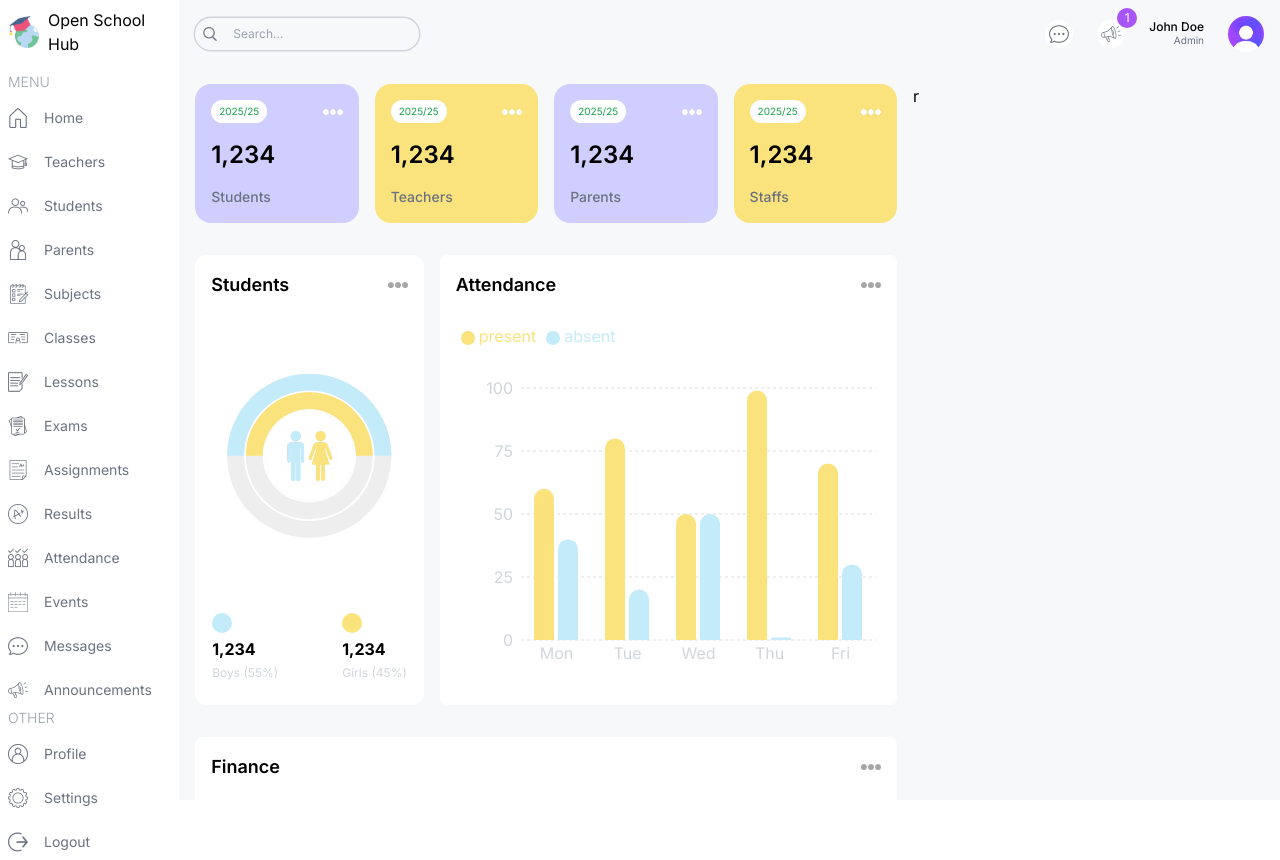
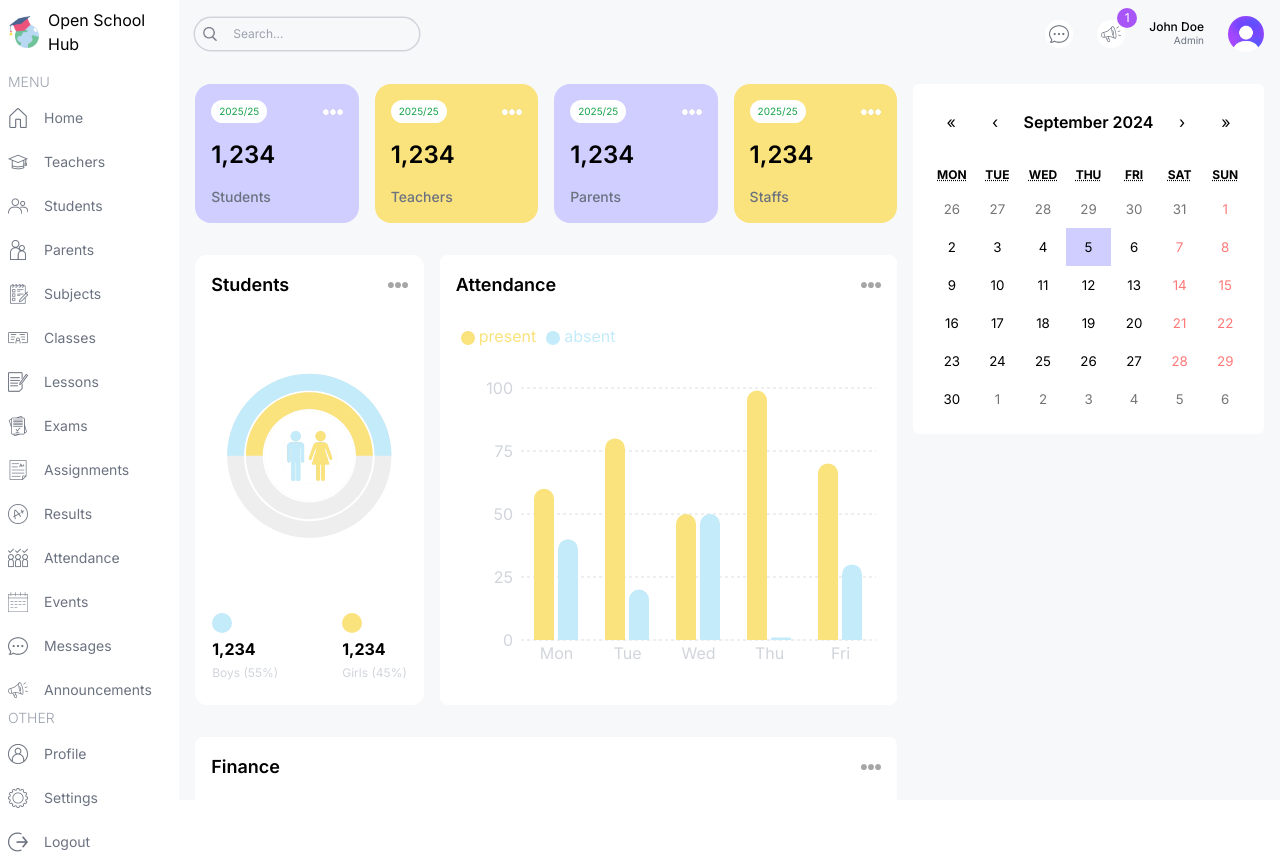
Before and after one commit to ZUBERKHAN034/next-openschoolhub-fe, a Next.js app: page /admin in a window 1280 px wide. Built offline with nearby package versions, Linux system fonts and the light colour scheme.

Commit message:
✨ Add EventCalendar component and integrate it into AdminPage layout ➕ Update package.json and package-lock.json to include react-calendar dependency ➕ Enhance globals.css with styles for react-calendar

```diff
--- a/package.json
+++ b/package.json
@@ -11,6 +11,7 @@
   "dependencies": {
     "next": "14.2.7",
     "react": "^18",
+    "react-calendar": "^6.0.0",
     "react-dom": "^18",
     "recharts": "^2.15.3"
   },
--- a/src/app/(dashboard)/admin/page.tsx
+++ b/src/app/(dashboard)/admin/page.tsx
@@ -2,6 +2,7 @@
 import CountChart from '@/components/CountChart';
 import AttendanceChart from '@/components/AttendanceChart';
 import FinanceChart from '@/components/FinanceChart';
+import EventCalendar from '@/components/EventCalendar';
 
 const AdminPage = () => {
 	return (
@@ -32,7 +33,9 @@
 				</div>
 			</div>
 			{/* RIGHT */}
-			<div className="w-full lg:w-1/3">r</div>
+			<div className="w-full lg:w-1/3 flex flex-col gap-8">
+				<EventCalendar />
+			</div>
 		</div>
 	);
 };
--- a/src/app/globals.css
+++ b/src/app/globals.css
@@ -1,3 +1,35 @@
 @tailwind base;
 @tailwind components;
 @tailwind utilities;
+
+.react-calendar{
+  width: 100% !important;
+  border: none !important;
+  font-family: "Inter", sans-serif !important;
+}
+
+.react-calendar__navigation__label__labelText{
+  font-weight: 600;
+}
+
+.react-calendar__month-view__days__day--weekend {
+    color: #ff7979 !important;
+}
+
+.react-calendar__month-view__days__day--neighboringMonth, .react-calendar__decade-view__years__year--neighboringDecade, .react-calendar__century-view__decades__decade--neighboringCentury {
+    color: #757575 !important;
+}
+
+.react-calendar__tile--active{
+  background-color: #C3EBFA !important;
+  color: black !important;
+}
+
+.react-calendar__tile--now {
+    background: #FAE27C !important;
+}
+
+/* When both now and active are present on same tile - purple */
+.react-calendar__tile--now.react-calendar__tile--active {
+  background: #CFCEFF !important;
+}
--- /dev/null
+++ b/src/components/EventCalendar.tsx
@@ -0,0 +1,19 @@
+'use client';
+
+import 'react-calendar/dist/Calendar.css';
+import { useState } from 'react';
+import Calendar from 'react-calendar';
+
+type ValuePiece = Date | null;
+type Value = ValuePiece | [ValuePiece, ValuePiece];
+
+const EventCalendar = () => {
+	const [value, onChange] = useState<Value>(new Date());
+	return (
+		<div className="bg-white p-4 rounded-md">
+			<Calendar onChange={onChange} value={value} />
+		</div>
+	);
+};
+
+export default EventCalendar;
```
Also changed, not shown: 1 other file (tests, documents, lock files or other folders).
